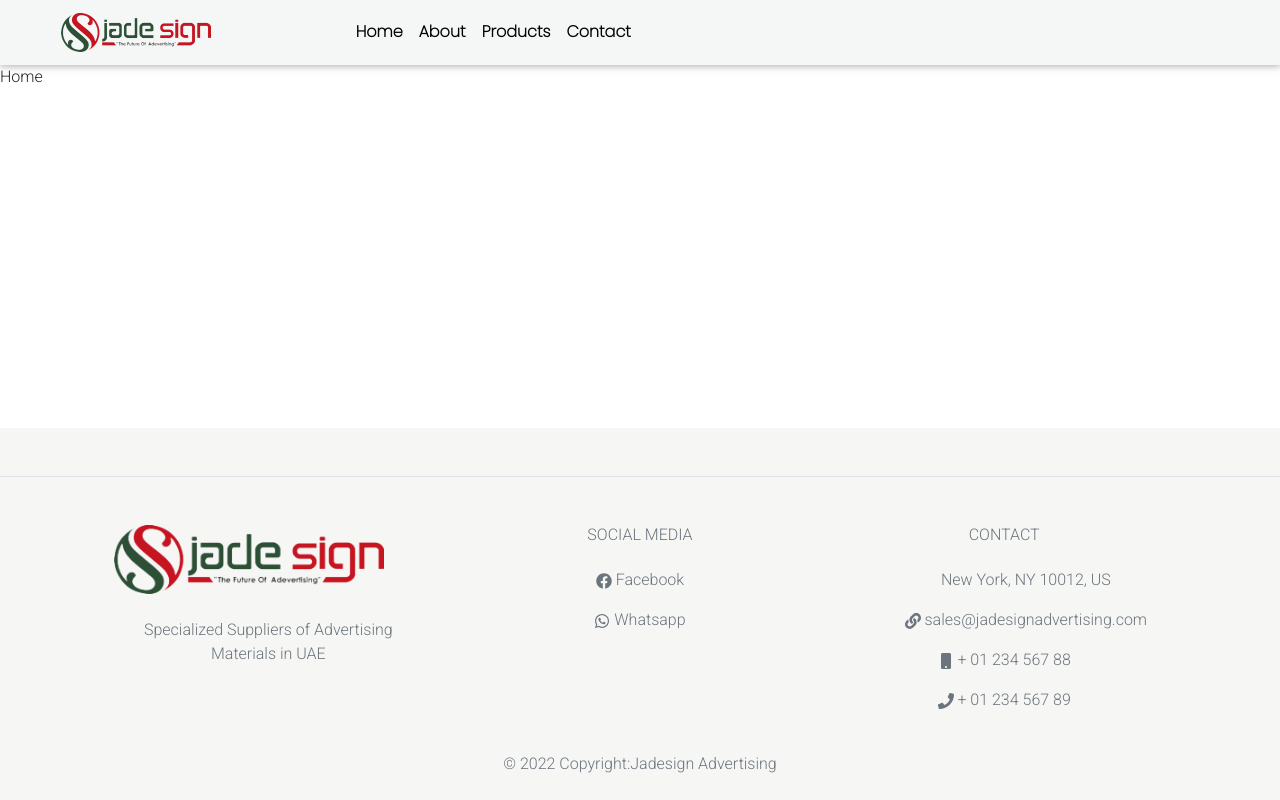
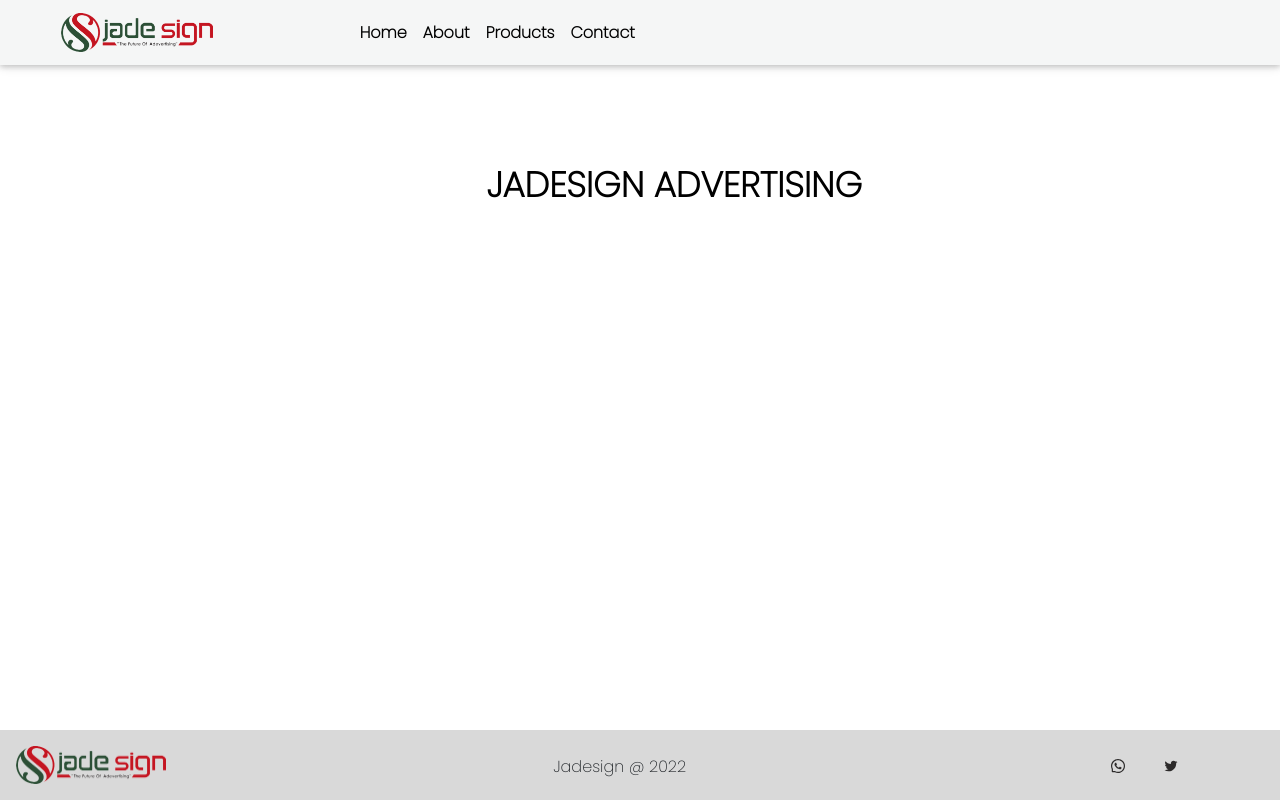
Before and after one commit to j3rinpaul/jadesign_1, a React (Vite) app: page / in a window 1280 px wide. Built offline with nearby package versions, Linux system fonts and the light colour scheme.

Commit message:
footer og

```diff
--- a/src/App.jsx
+++ b/src/App.jsx
@@ -5,6 +5,8 @@ import About from './About/About'
 import Home from './Home/home'
 import Product from './Product/Product'
 import Contact from './Contact/Contact'
+import 'mdb-react-ui-kit/dist/css/mdb.min.css';
+import "@fortawesome/fontawesome-free/css/all.min.css";
 import {BrowserRouter as Router,Route,Routes} from 'react-router-dom'
 
 function App() {
--- a/src/Footer/footer.css
+++ b/src/Footer/footer.css
@@ -1,59 +1,58 @@
-#footer{
+@import url('https://fonts.googleapis.com/css2?family=Poppins:wght@200&display=swap');
+
+.footer{
+    margin-top: 1rem;
+    padding: 1rem;
+    display: flex;
+    flex-wrap: wrap;
+    justify-content: space-between;
+    align-items: center;
+    flex-direction: row;
+    background-color: #D9D9D9;
     position: fixed;
+    bottom: 0;
     left: 0;
-    bottom: 0;
     width: 100%;
-    background-color: #f6f6f5;
+  }
 
-}
-#logo{
-    width: 100%;
-    margin-left: -14%;
-}
-#div1{
-    padding-left: 0%;
-}
+  .img img{
+    width: 150px;
+  }
+
+  .details{
+    margin-bottom: -20px;
+    font-family: 'Poppins', sans-serif;
+  }
+
+  .icons  {
+    display: flex;
+    text-decoration: none;
+    margin-bottom: 0;
+    color: rgb(30, 28, 28);
+    margin-right: 10%;
+
+  }
+  .icons a{
+    color: rgb(44, 42, 42);
+    margin-left:30% ;
+
+  }
+
+  .icon1{
+    width: 50px;
+  }
+
+  .icons a:hover{
+    color: rgb(7, 161, 7);
+  }
 
 
-@media only screen and (max-width: 576px){
-    #logo{
-        width: 40%;
-        margin-left: -7%;
+  @media screen and (max-width: 600px){
+    .footer{
+        justify-content: space-around;
     }
 
-    #soc{
-        text-decoration: none;
-        padding-left: 0%;
+    .details{
+      margin-left: 5%;
     }
-    #footer{
-        height: 70%;
-    }
-}
-
-@media only screen and (min-width: 1500px){
-    #logo{
-        width: 60%;
-        margin-left: 3%;
-    }
-
-}
-
-#soc{
-    text-decoration: none;
-    padding-left: 4%;
-}
-
-@media only screen and (min-width: 660px){
-    #soc{
-        text-decoration: none;
-        padding-left: 0%;
-    }
-}
-
-#det{
-    margin-right: -17%;
-}
-
-#pro{
-    text-decoration: none;
-}
+  }
--- a/src/Footer/footer.jsx
+++ b/src/Footer/footer.jsx
@@ -1,95 +1,33 @@
-import React from 'react';
-import { MDBFooter, MDBContainer, MDBRow, MDBCol, MDBIcon } from 'mdb-react-ui-kit';
-import Pic from "./img/jadelogo-removebg-preview.png"
-import {FaFacebook,FaWhatsapp ,FaMobile,FaLink , FaPhone} from "react-icons/fa"
-import './footer.css'
-// import{Link} from 'react-router-dom'
 
-let wlink = "https://wa."
-export default function Footer() {
+import React from 'react'
+import "./footer.css"
+import {
+  AiOutlineWhatsApp,
+  AiOutlineTwitter
+} from "react-icons/ai"
+import logo from "../../images/jadelogo-removebg-preview.png"
+
+function Footer() {
   return (
-    <MDBFooter  className='text-center text-lg-start text-muted' id='footer'>
-      <section className='d-flex justify-content-center justify-content-lg-between p-4 border-bottom'>
-        {/* <div className='me-5 d-none d-lg-block' id='con'>
-          <span>Get connected with us on social networks:</span>
+    <div className='footer'>
+
+        <div className='img'>
+            <img src={logo} alt="" />
+
         </div>
 
-        <div>
-          <a href='' className='me-4 text-reset' id='icons'>
-          <FaFacebook />
-          </a>
+        <div className='details'>
+          <a><p>Jadesign @ 2022</p></a>
 
-        </div> */}
-      </section>
 
-      <section className=''>
-        <MDBContainer className='text-center text-md-start mt-5'>
-          <MDBRow className='mt-3'>
-            <MDBCol md="3" lg="4" xl="3" sm="4"className='mx-auto mb-4' id='div1'>
-              <h6 className='text-uppercase fw-bold mb-4'>
-                <img src={Pic} id="logo"/>
-              </h6>
-              <p>
-              Specialized Suppliers of Advertising Materials in UAE
-              </p>
-            </MDBCol>
+        </div>
 
-            {/* <MDBCol md="2" lg="2" xl="2" className='mx-auto mb-4' >
-              <h6 className='text-uppercase fw-bold mb-4'>Products</h6>
-              {/* <p>
-                <Link to="/products" className='text-reset' id='pro'>
-                  Display Products
-                </Link>
-              </p> */}
-              {/* <p>
-                <Link to="/products" className='text-reset' id='pro'>
-                  Digital Products
-                </Link>
-              </p> */}
+        <div className='icons'>
+          <a href=""><AiOutlineWhatsApp className='icon1'/></a>
+          <a href=""><AiOutlineTwitter className='icon2'/></a>
+        </div>
+    </div>
+  )
+}
 
-            {/* </MDBCol> */}
-
-            <MDBCol md="3" lg="2" xl="2" className='mx-auto mb-4'>
-              <h6 className='text-uppercase fw-bold mb-4'>Social Media</h6>
-              <p>
-                <a href='https://facebook.com' target="_blank" className='text-reset' id='soc'>
-                  <FaFacebook/>  Facebook
-                </a>
-              </p>
-              <p>
-                <a href={wlink} target="_blank" className='text-reset' id='soc'>
-                  <FaWhatsapp/>  Whatsapp
-                </a>
-              </p>
-
-            </MDBCol>
-
-            <MDBCol md="4" lg="3" xl="3" className='mx-auto mb-md-0 mb-4' >
-              <h6 className='text-uppercase fw-bold mb-4'>Contact</h6>
-              <p id='det'>
-
-                New York, NY 10012, US
-              </p>
-              <p id='det'>
-              <FaLink/>   sales@jadesignadvertising.com
-              </p>
-              <p>
-                <FaMobile/> + 01 234 567 88
-              </p>
-              <p>
-                <FaPhone /> + 01 234 567 89
-              </p>
-            </MDBCol>
-          </MDBRow>
-        </MDBContainer>
-      </section>
-
-      <div className='text-center p-4' style={{ backgroundColor: '#f6f6f5' }}>
-        © 2022 Copyright:
-        <a className='text-reset fw-bold' href='https://jadesignadvertising.com/'>
-          Jadesign Advertising
-        </a>
-      </div>
-    </MDBFooter>
-  );
-}
+export default Footer
--- /dev/null
+++ b/src/Home/Home.css
@@ -0,0 +1,25 @@
+.head{
+    position: absolute;
+    left: 38%;
+    top: 20%;
+
+    font-family: 'Poppins';
+    font-style: normal;
+    font-weight: bold;
+    font-size: 35px;
+    line-height: 50px;
+
+    color: #000000;
+}
+
+@media only screen and (max-width: 600px){
+    .head{
+        margin-bottom: 10%;
+    }
+}
+
+@media only screen and (min-width: 900px){
+    .head{
+        left: 38%;
+    }
+}
--- a/src/Home/home.jsx
+++ b/src/Home/home.jsx
@@ -1,8 +1,17 @@
 import React from 'react'
+import './Home.css'
 
 function Home() {
   return (
-    <div>Home</div>
+    <div>
+      <div className='head'>
+        <p>JADESIGN ADVERTISING</p>
+      </div>
+      <div>
+
+      </div>
+
+    </div>
   )
 }
 
```
